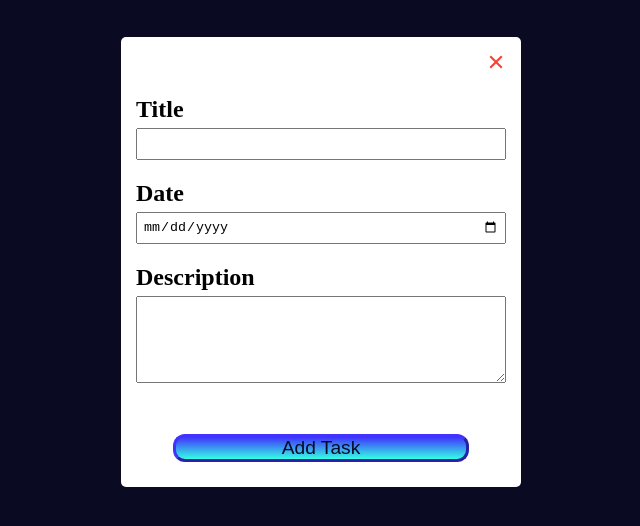
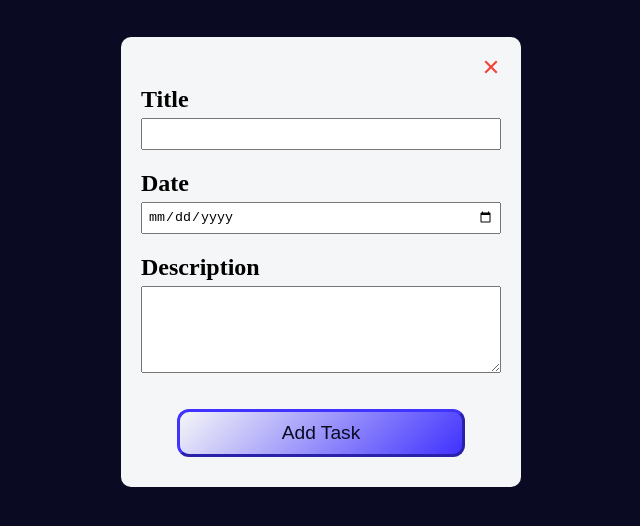
Before and after one commit to LuisAlvesSilva/To-do, a plain HTML site: page index.html in a window 1280 px wide. Both pictures are taken after a click on the button "Add New Task". Shown: the part 60-586 px from the top of the page, without its empty margins (319-959 px from the left). Drawn offline with nearby package versions, Linux system fonts and the light colour scheme.

Commit message:
modified:   styles.css

```diff
--- a/styles.css
+++ b/styles.css
@@ -46,18 +46,20 @@
 
   .btn {
     cursor: pointer;
-    width: 100px;
-    margin: 10px;
+    width: 120px;
+    padding: 10px;
+    margin: 10px auto;
     color: var(--dark-grey);
     background-color: var(--golden-yellow);
-    background-image: linear-gradient(#4032fe, #33ffe4);
+    background-image: linear-gradient(135deg, var(--light-grey),var(--golden-yellow));
     border-color: var(--golden-yellow);
     border-width: 3px;
     border-radius: 12px;
   }
 
   .btn:hover {
-    background-image: linear-gradient(#4032fe, #33ffe4);
+    background: linear-gradient(135deg, var(--golden-yellow), var(--light-grey));
+    transform: translateY(-3px);
   }
 
   .large-btn {
@@ -84,14 +86,15 @@
     top: 50%;
     left: 50%;
     transform: translate(-50%, -50%);
-    background-color: var(--white);
-    border-radius: 5px;
-    padding: 15px;
-    width: 300px;
-    height: 350px;
+    background-color: var(--light-grey);
+    border-radius: 10px;
+    padding: 20px;
+    width: 320px;
+    height: 400px;
     flex-direction: column;
     justify-content: space-between;
-    overflow: auto;
+    overflow: hidden;
+    box-shadow: 0 8px 20px var(--shadow);
   }
 
   .task-form-header {
@@ -155,9 +158,18 @@
 
   .task {
     margin: 5px 0;
-    border: 1px dashed blue;
     border-radius: 12px;
     text-align: center;
+    padding: 10px;
+    border: 1px solid var(--primary-color);
+    border-radius: 12px;
+    background-color: var(--light-grey);
+    box-shadow: 0 2px 6px var(--shadow);
+    transition: transform 0.2s ease-in-out;
+  }
+
+  .task:hover{
+    transform: translateY(-5px);
   }
 
   .task p:first-child{
```
